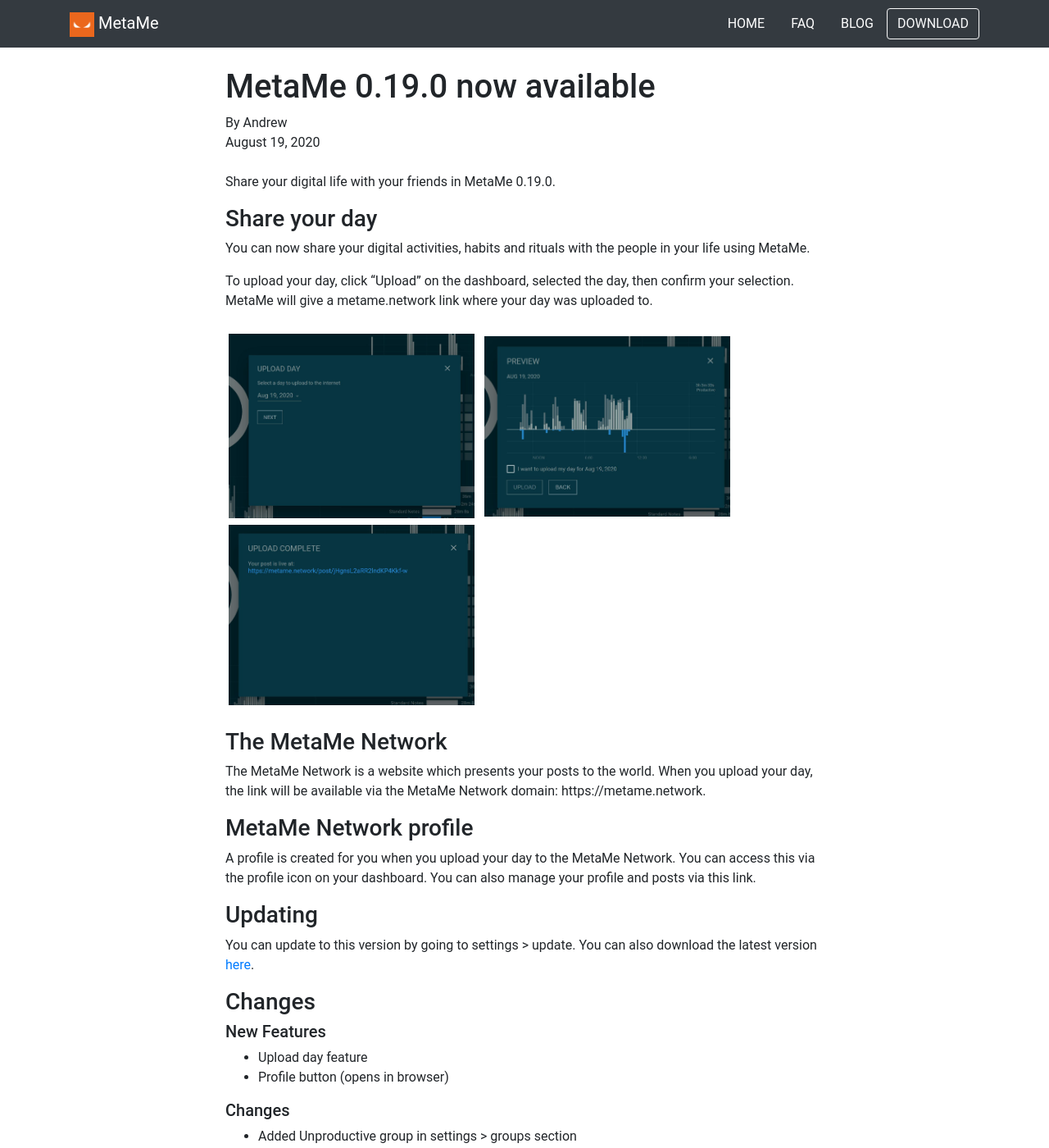
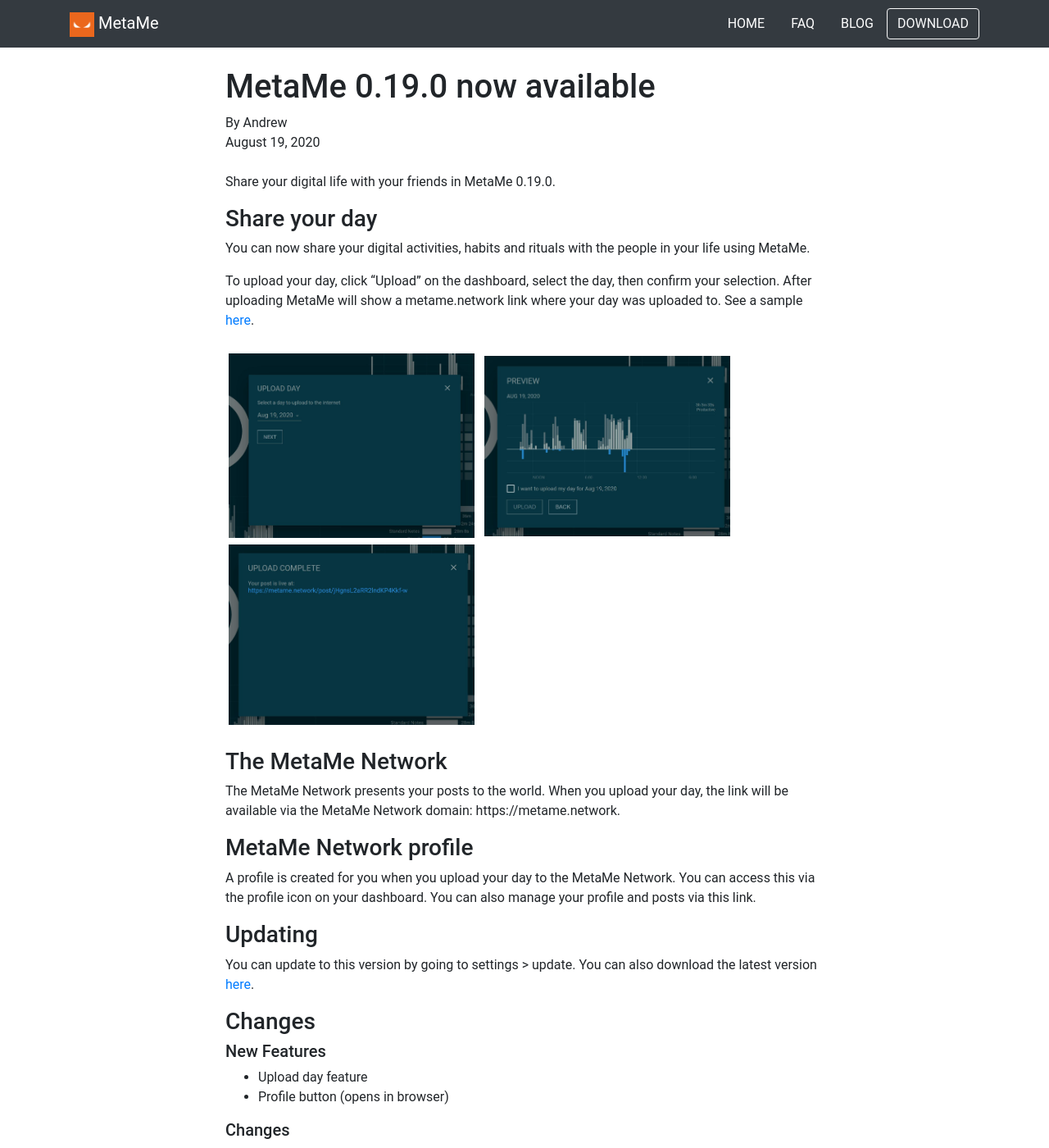
Before and after one commit to meta-me/metame-website, a Jekyll site: the page built from posts/_posts/2020-08-19-MetaMe-0.19.0-released.md, in a window 1280 px wide and 1400 px high. Shown: the whole window at 82% size. Built offline with Jekyll 4.4.1, drawn with Linux system fonts in a browser that asks for light colours; comment, search, counter and statistics services are not loaded.

Commit message:
Minor copy changes

```diff
--- a/posts/_posts/2020-08-19-MetaMe-0.19.0-released.md
+++ b/posts/_posts/2020-08-19-MetaMe-0.19.0-released.md
@@ -10,7 +10,7 @@
 
 You can now share your digital activities, habits and rituals with the people in your life using MetaMe.
 
-To upload your day, click "Upload" on the dashboard, selected the day, then confirm your selection. MetaMe will give a metame.network link where your day was uploaded to.
+To upload your day, click "Upload" on the dashboard, select the day, then confirm your selection. After uploading MetaMe will show a metame.network link where your day was uploaded to. See a sample <a href="https://metame.network/post/jHgnsL2aRR2lndKP4Kkf-w">here</a>.
 
 <div class="my-4">
 <img class="m-1" src="/assets/upload-select-day.jpg" alt="Upload date selection" width="300"/>
@@ -20,7 +20,7 @@
 
 ### The MetaMe Network
 
-The MetaMe Network is a website which presents your posts to the world. When you upload your day, the link will be available via the MetaMe Network domain: https://metame.network.
+The MetaMe Network presents your posts to the world. When you upload your day, the link will be available via the MetaMe Network domain: https://metame.network.
 
 ### MetaMe Network profile
 
```
